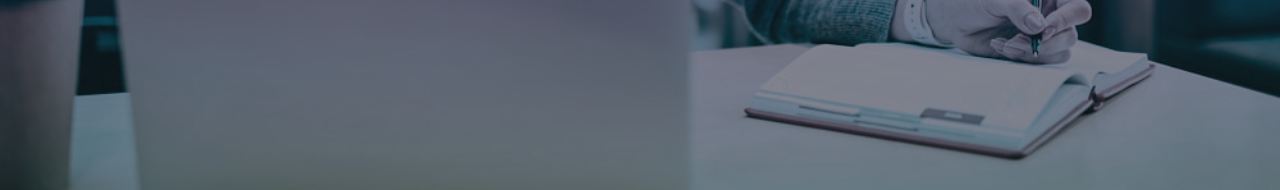
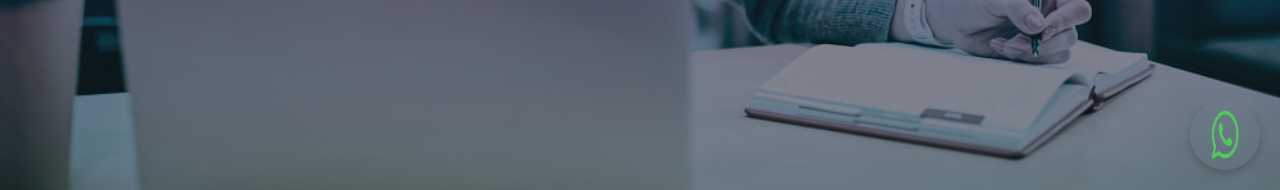
Before and after one commit to AdalParsifal/webx, a Django app: page /home/ in a window 1280 px wide. Shown: the part 610-800 px from the top of the page. Run offline with Django 5.2, Linux system fonts and the light colour scheme; some libraries are stand-ins or nearby versions.

Commit message:
boton tawk.to y whatsapp

```diff
--- a/static/css/style.css
+++ b/static/css/style.css
@@ -4,6 +4,22 @@ body {
     padding: 0;
     background-color: #FFFFFE; /* Fondo blanco */
     color: #16161A; /* Texto negro */
+}
+
+.whatsapp-button {
+  position: fixed;
+  bottom: 20px;
+  right: 20px;
+  z-index: 1000;
+   /* Color verde de WhatsApp */
+  border-radius: 50%;
+  padding: 10px;
+  box-shadow: 0 4px 8px rgba(0, 0, 0, 0.2);
+}
+
+.whatsapp-button img {
+  width: 50px;
+  height: 50px;
 }
 
 /* Animaciones */
--- a/webpage/templates/base.html
+++ b/webpage/templates/base.html
@@ -155,5 +155,22 @@
             });
         });
     </script>
+<a href="https://wa.me/56967591402" target="_blank" class="whatsapp-button">
+    <img src="{% static 'img/whatsapp-icon.png' %}" alt="WhatsApp" />
+</a>
+<!-- Tawk.to Live Chat Script -->
+<!--Start of Tawk.to Script-->
+<script type="text/javascript">
+    var Tawk_API=Tawk_API||{}, Tawk_LoadStart=new Date();
+    (function(){
+    var s1=document.createElement("script"),s0=document.getElementsByTagName("script")[0];
+    s1.async=true;
+    s1.src='https://embed.tawk.to/6742893b2480f5b4f5a31427/1iddug4r0';
+    s1.charset='UTF-8';
+    s1.setAttribute('crossorigin','*');
+    s0.parentNode.insertBefore(s1,s0);
+    })();
+</script>
+    <!--End of Tawk.to Script-->
 </body>
 </html>
```
Also changed, not shown: static/img/whatsapp-icon.png (added).
